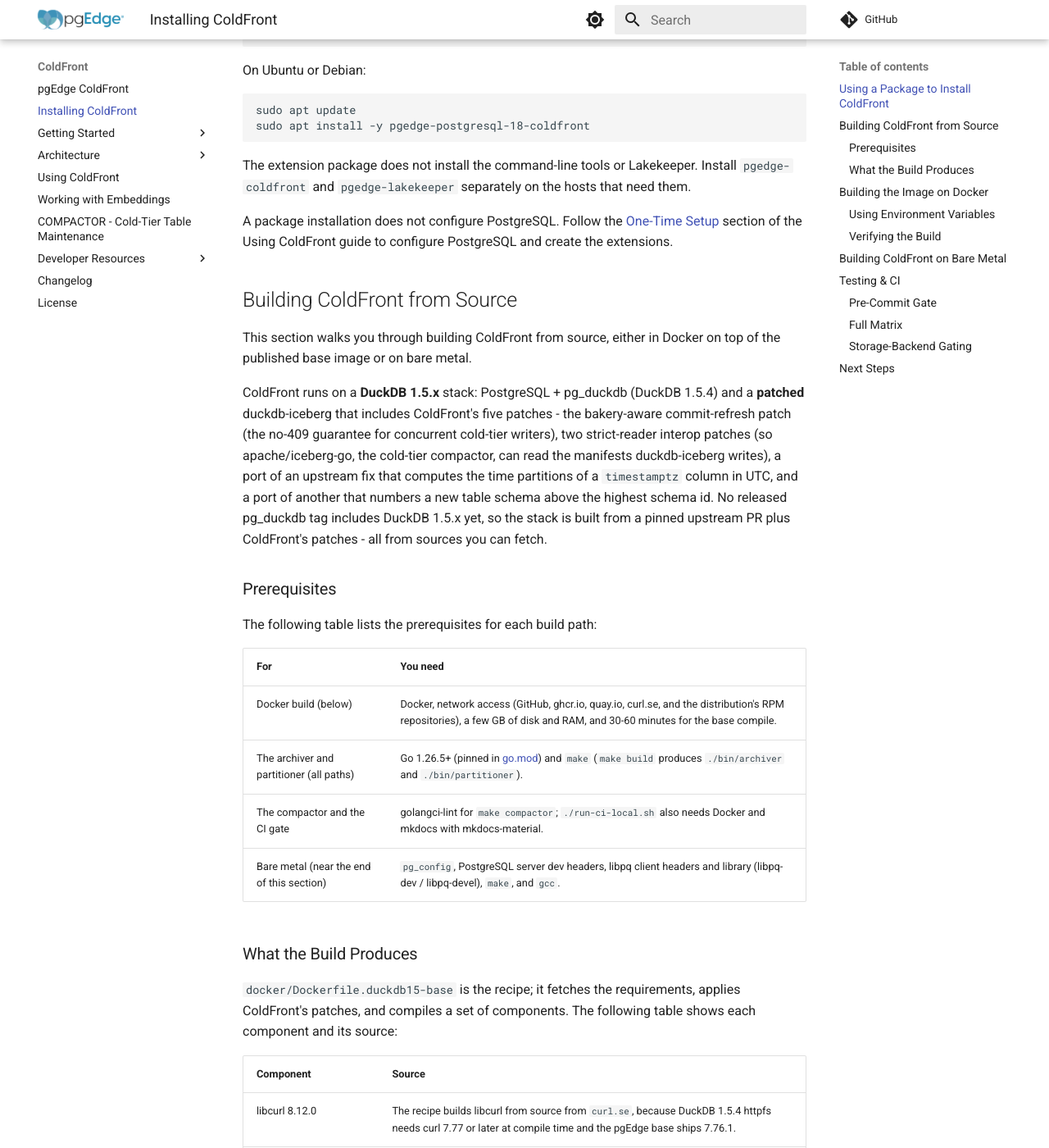
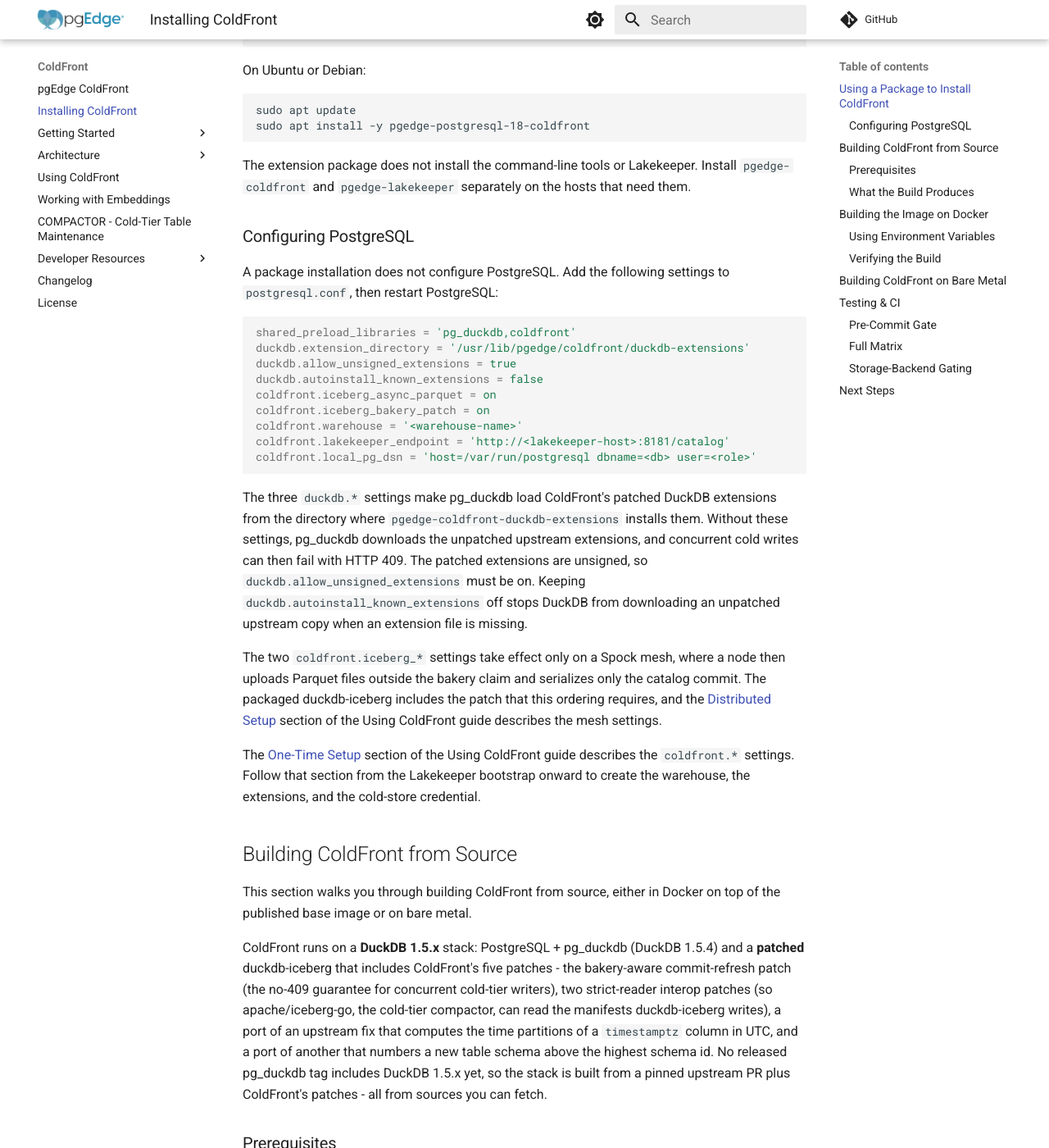
Before and after one commit to pgEdge/coldfront, an MkDocs documentation site: the page built from docs/installation.md, in a window 1280 px wide and 1400 px high, scrolled down 1108 px. Shown: the whole window at 82% size. Built offline with MkDocs 1.6.1 and Material for MkDocs 9.7.7, drawn with Linux system fonts in a browser that asks for light colours; comment, search, counter and statistics services are not loaded.

Commit message:
docs: list the postgresql.conf settings a package install needs

````diff
--- a/docs/installation.md
+++ b/docs/installation.md
@@ -48,9 +48,42 @@ The extension package does not install the command-line tools or Lakekeeper.
 Install `pgedge-coldfront` and `pgedge-lakekeeper` separately on the hosts
 that need them.
 
-A package installation does not configure PostgreSQL. Follow the
-[One-Time Setup](usage.md#one-time-setup) section of the Using ColdFront guide
-to configure PostgreSQL and create the extensions.
+### Configuring PostgreSQL
+
+A package installation does not configure PostgreSQL. Add the following
+settings to `postgresql.conf`, then restart PostgreSQL:
+
+```ini
+shared_preload_libraries = 'pg_duckdb,coldfront'
+duckdb.extension_directory = '/usr/lib/pgedge/coldfront/duckdb-extensions'
+duckdb.allow_unsigned_extensions = true
+duckdb.autoinstall_known_extensions = false
+coldfront.iceberg_async_parquet = on
+coldfront.iceberg_bakery_patch = on
+coldfront.warehouse = '<warehouse-name>'
+coldfront.lakekeeper_endpoint = 'http://<lakekeeper-host>:8181/catalog'
+coldfront.local_pg_dsn = 'host=/var/run/postgresql dbname=<db> user=<role>'
+```
+
+The three `duckdb.*` settings make pg_duckdb load ColdFront's patched DuckDB
+extensions from the directory where `pgedge-coldfront-duckdb-extensions`
+installs them. Without these settings, pg_duckdb downloads the unpatched
+upstream extensions, and concurrent cold writes can then fail with HTTP 409.
+The patched extensions are unsigned, so `duckdb.allow_unsigned_extensions` must
+be on. Keeping `duckdb.autoinstall_known_extensions` off stops DuckDB from
+downloading an unpatched upstream copy when an extension file is missing.
+
+The two `coldfront.iceberg_*` settings take effect only on a Spock mesh, where
+a node then uploads Parquet files outside the bakery claim and serializes only
+the catalog commit. The packaged duckdb-iceberg includes the patch that this
+ordering requires, and the
+[Distributed Setup](usage.md#distributed-setup-3-node-mesh-decoupled-mode)
+section of the Using ColdFront guide describes the mesh settings.
+
+The [One-Time Setup](usage.md#one-time-setup) section of the Using ColdFront
+guide describes the `coldfront.*` settings. Follow that section from the
+Lakekeeper bootstrap onward to create the warehouse, the extensions, and the
+cold-store credential.
 
 ## Building ColdFront from Source
 
````
Also changed, not shown: docs/usage.md (+5 -3 lines).
